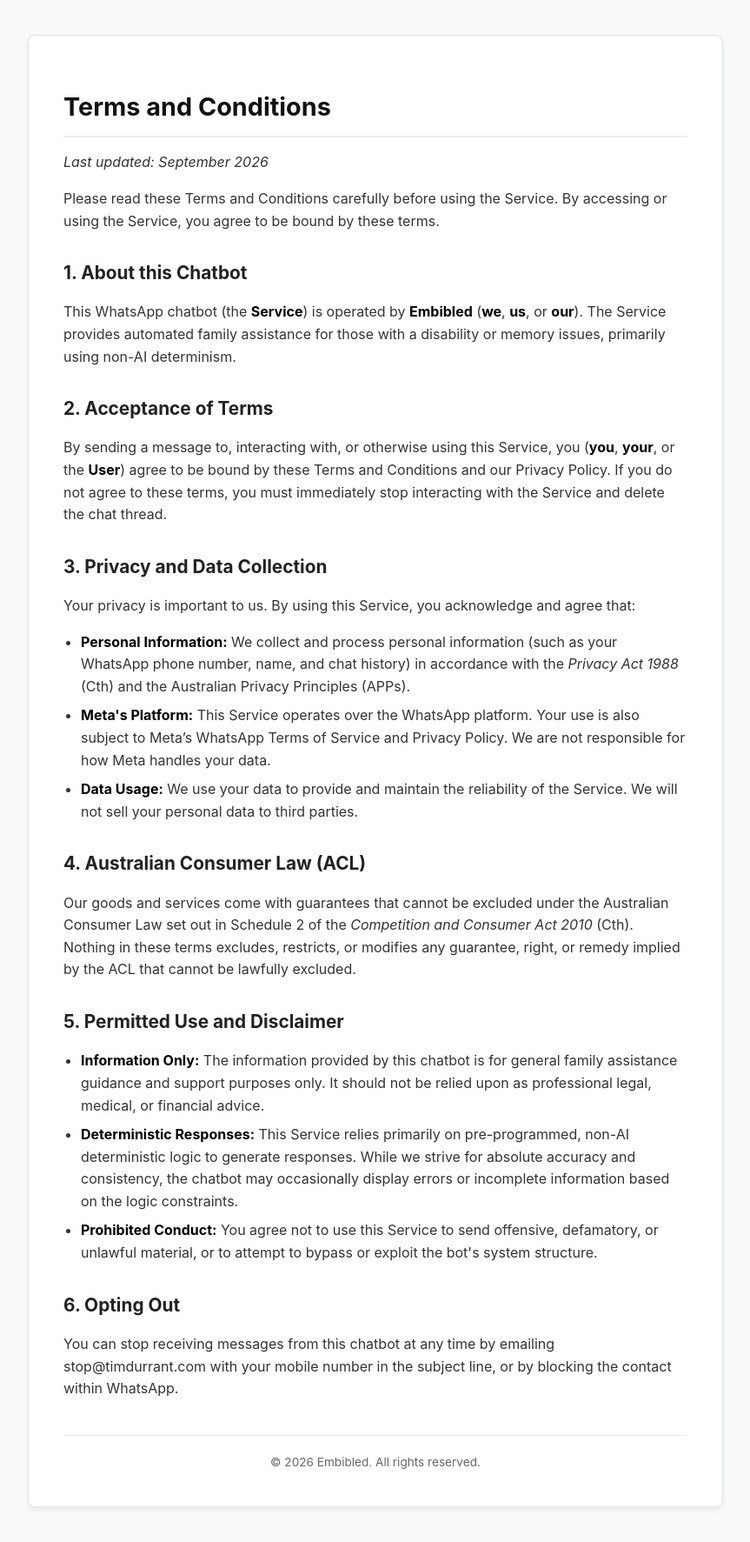
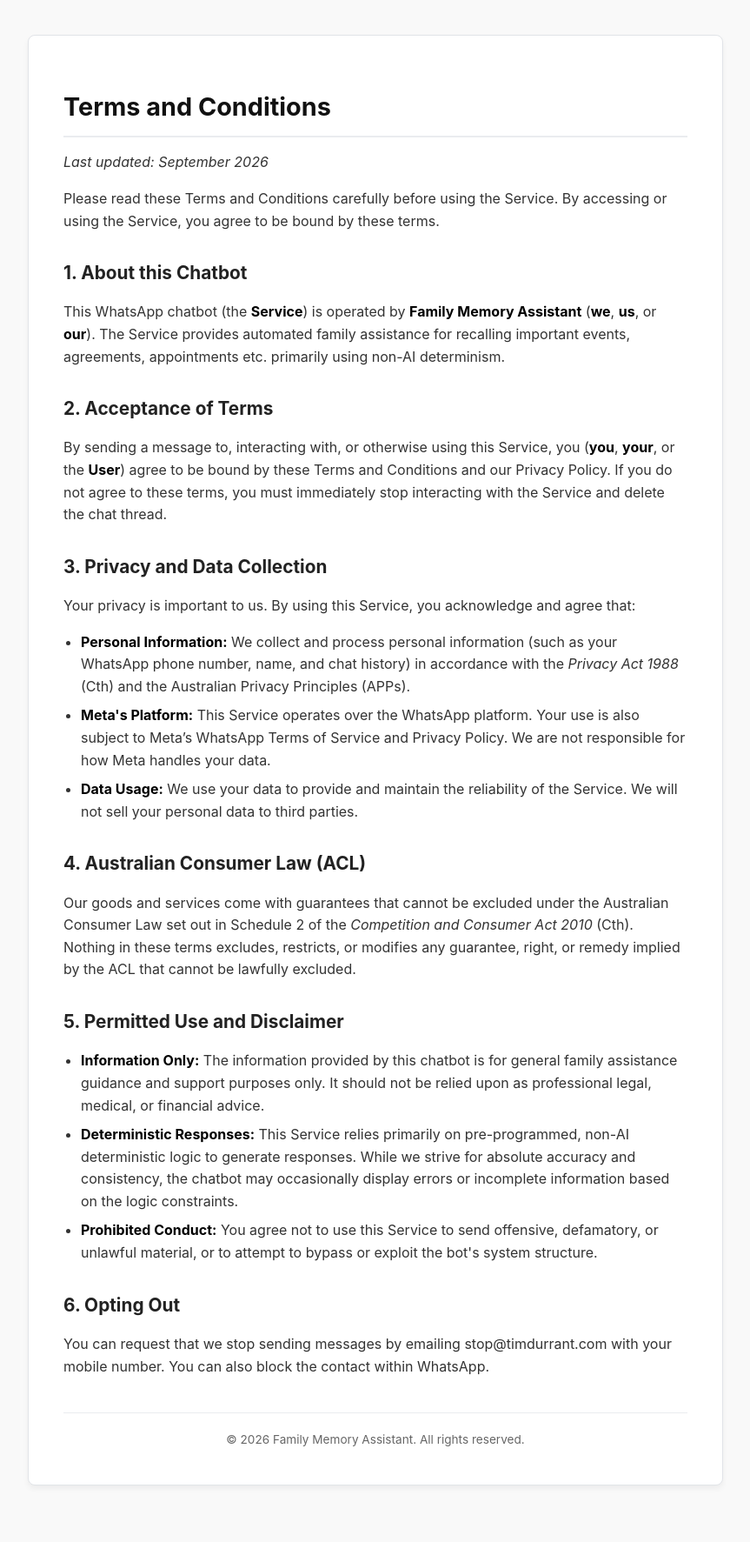
Before and after one commit to tim-durrant/timdurrant.com, a Jekyll site: the page terms/index.html, which Jekyll copies as it is, in a window 1280 px wide. Shown: the whole page at 87% size, without its empty margins (208-1071 px from the left). Built offline with Jekyll 4.4.1, drawn with Linux system fonts in a browser that asks for light colours; after the commit the page ends 1748 px from its top, so only the background shows below that.

Commit message:
Update index.html

```diff
--- a/terms/index.html
+++ b/terms/index.html
@@ -3,7 +3,7 @@
 <head>
     <meta charset="UTF-8">
     <meta name="viewport" content="width=device-width, initial-scale=1.0">
-    <title>Terms and Conditions - Embibled WhatsApp Chatbot</title>
+    <title>Terms and Conditions - Family Memory Assistant WhatsApp Chatbot</title>
     <style>
         body {
             font-family: -apple-system, BlinkMacSystemFont, "Segoe UI", Roboto, Helvetica, Arial, sans-serif;
@@ -65,7 +65,7 @@
     <p>Please read these Terms and Conditions carefully before using the Service. By accessing or using the Service, you agree to be bound by these terms.</p>
 
     <h2>1. About this Chatbot</h2>
-    <p>This WhatsApp chatbot (the <strong>Service</strong>) is operated by <strong>Embibled</strong> (<strong>we</strong>, <strong>us</strong>, or <strong>our</strong>). The Service provides automated family assistance for those with a disability or memory issues, primarily using non-AI determinism.</p>
+    <p>This WhatsApp chatbot (the <strong>Service</strong>) is operated by <strong>Family Memory Assistant</strong> (<strong>we</strong>, <strong>us</strong>, or <strong>our</strong>). The Service provides automated family assistance for recalling important events, agreements, appointments etc. primarily using non-AI determinism.</p>
 
     <h2>2. Acceptance of Terms</h2>
     <p>By sending a message to, interacting with, or otherwise using this Service, you (<strong>you</strong>, <strong>your</strong>, or the <strong>User</strong>) agree to be bound by these Terms and Conditions and our Privacy Policy. If you do not agree to these terms, you must immediately stop interacting with the Service and delete the chat thread.</p>
@@ -89,10 +89,10 @@
     </ul>
 
     <h2>6. Opting Out</h2>
-    <p>You can stop receiving messages from this chatbot at any time by emailing stop@timdurrant.com with your mobile number in the subject line, or by blocking the contact within WhatsApp.</p>
+    <p>You can request that we stop sending messages by emailing stop@timdurrant.com with your mobile number. You can also block the contact within WhatsApp.</p>
 
     <div class="footer">
-        &copy; 2026 Embibled. All rights reserved.
+        &copy; 2026 Family Memory Assistant. All rights reserved.
     </div>
 </div>
 
```
